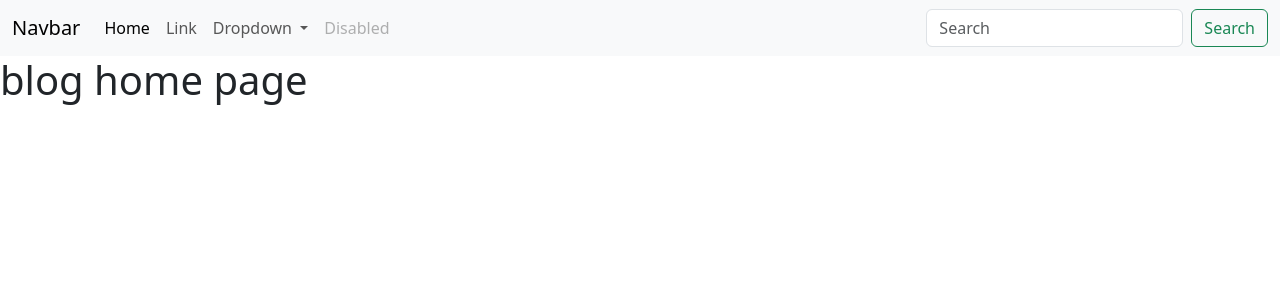
After one commit to amankonnur/blog-app, a Django app: page / in a window 1280 px wide. The commit adds this page. Shown: the top 300 px of the page. Run offline with Django 5.2, Linux system fonts and the light colour scheme.

Commit message:
added navbar and homepage

```diff
--- a/blogapp/urls.py
+++ b/blogapp/urls.py
@@ -2,5 +2,5 @@ from django.urls import path
 from blogapp import views
 
 urlpatterns = [
-
+    path('',views.home, name='home'),
 ]
--- a/blogapp/views.py
+++ b/blogapp/views.py
@@ -1,3 +1,5 @@
 from django.shortcuts import render
 
 # Create your views here.
+def home(request):
+    return render(request,'home.html',{})
--- a/templates/base.html
+++ b/templates/base.html
@@ -4,8 +4,51 @@
     <meta charset="UTF-8">
     <meta name="viewport" content="width=], initial-scale=1.0">
     <title>Document</title>
+    <link href="https://cdn.jsdelivr.net/npm/bootstrap@5.3.7/dist/css/bootstrap.min.css" rel="stylesheet" integrity="sha384-LN+7fdVzj6u52u30Kp6M/trliBMCMKTyK833zpbD+pXdCLuTusPj697FH4R/5mcr" crossorigin="anonymous">
+<script src="https://cdn.jsdelivr.net/npm/bootstrap@5.3.7/dist/js/bootstrap.bundle.min.js" integrity="sha384-ndDqU0Gzau9qJ1lfW4pNLlhNTkCfHzAVBReH9diLvGRem5+R9g2FzA8ZGN954O5Q" crossorigin="anonymous"></script>
 </head>
 <body>
+    <nav class="navbar navbar-expand-lg bg-body-tertiary">
+    <div class="container-fluid">
+        <a class="navbar-brand" href="#">Navbar</a>
+        <button class="navbar-toggler" type="button" data-bs-toggle="collapse" data-bs-target="#navbarSupportedContent" aria-controls="navbarSupportedContent" aria-expanded="false" aria-label="Toggle navigation">
+        <span class="navbar-toggler-icon"></span>
+        </button>
+        <div class="collapse navbar-collapse" id="navbarSupportedContent">
+        <ul class="navbar-nav me-auto mb-2 mb-lg-0">
+            <li class="nav-item">
+            <a class="nav-link active" aria-current="page" href="#">Home</a>
+            </li>
+            <li class="nav-item">
+            <a class="nav-link" href="#">Link</a>
+            </li>
+            <li class="nav-item dropdown">
+            <a class="nav-link dropdown-toggle" href="#" role="button" data-bs-toggle="dropdown" aria-expanded="false">
+                Dropdown
+            </a>
+            <ul class="dropdown-menu">
+                <li><a class="dropdown-item" href="#">Action</a></li>
+                <li><a class="dropdown-item" href="#">Another action</a></li>
+                <li><hr class="dropdown-divider"></li>
+                <li><a class="dropdown-item" href="#">Something else here</a></li>
+            </ul>
+            </li>
+            <li class="nav-item">
+            <a class="nav-link disabled" aria-disabled="true">Disabled</a>
+            </li>
+        </ul>
+        <form class="d-flex" role="search">
+            <input class="form-control me-2" type="search" placeholder="Search" aria-label="Search"/>
+            <button class="btn btn-outline-success" type="submit">Search</button>
+        </form>
+        </div>
+    </div>
+</nav>
 
+
+
+{% block content %}
+
+{% endblock %}
 </body>
 </html>
--- /dev/null
+++ b/templates/home.html
@@ -0,0 +1,7 @@
+{% extends 'base.html' %}
+
+{% block content %}
+
+<h1>blog home page</h1>
+
+{% endblock %}
```
Also changed, not shown: db.sqlite3 (added), 1 other file.
